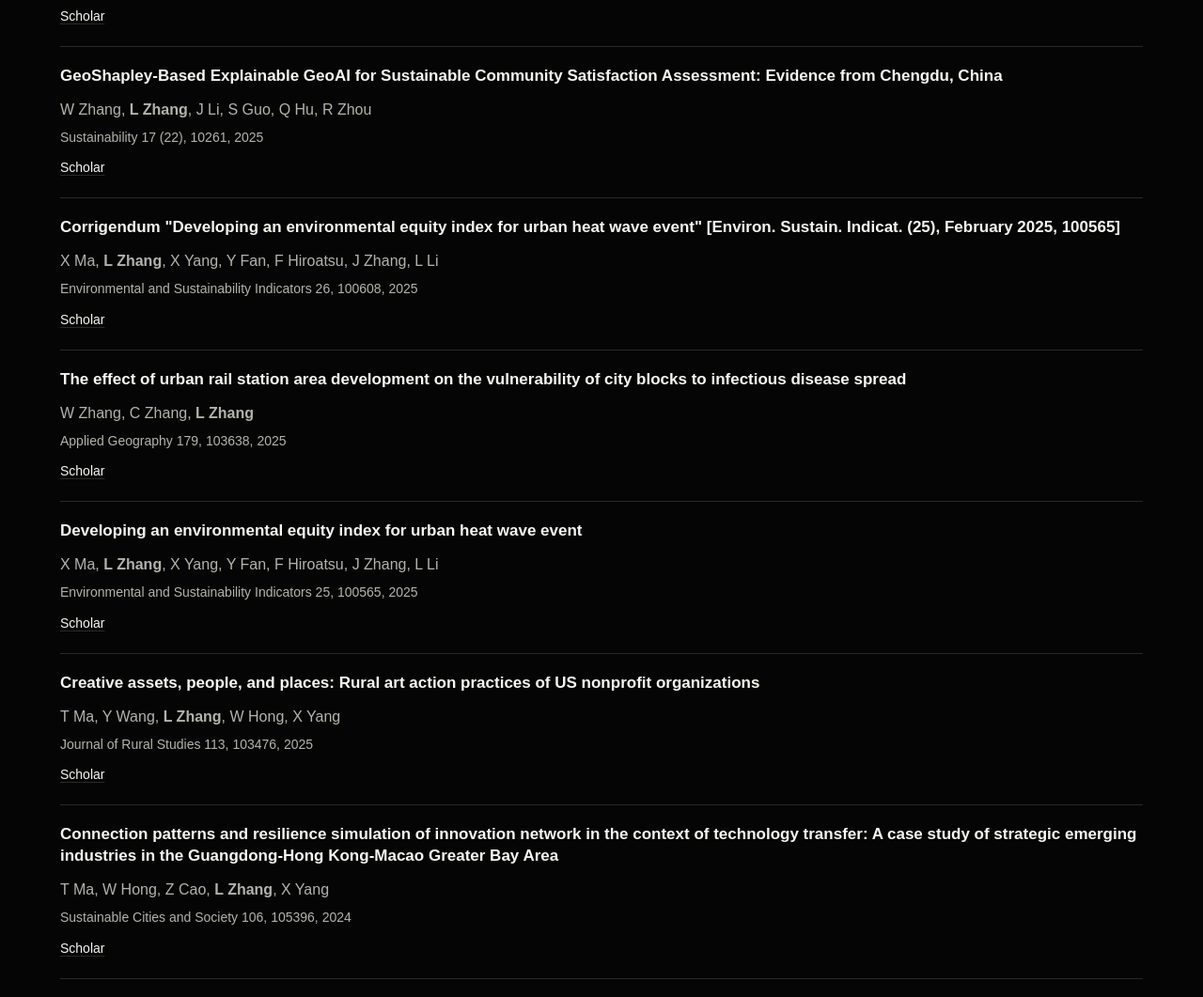
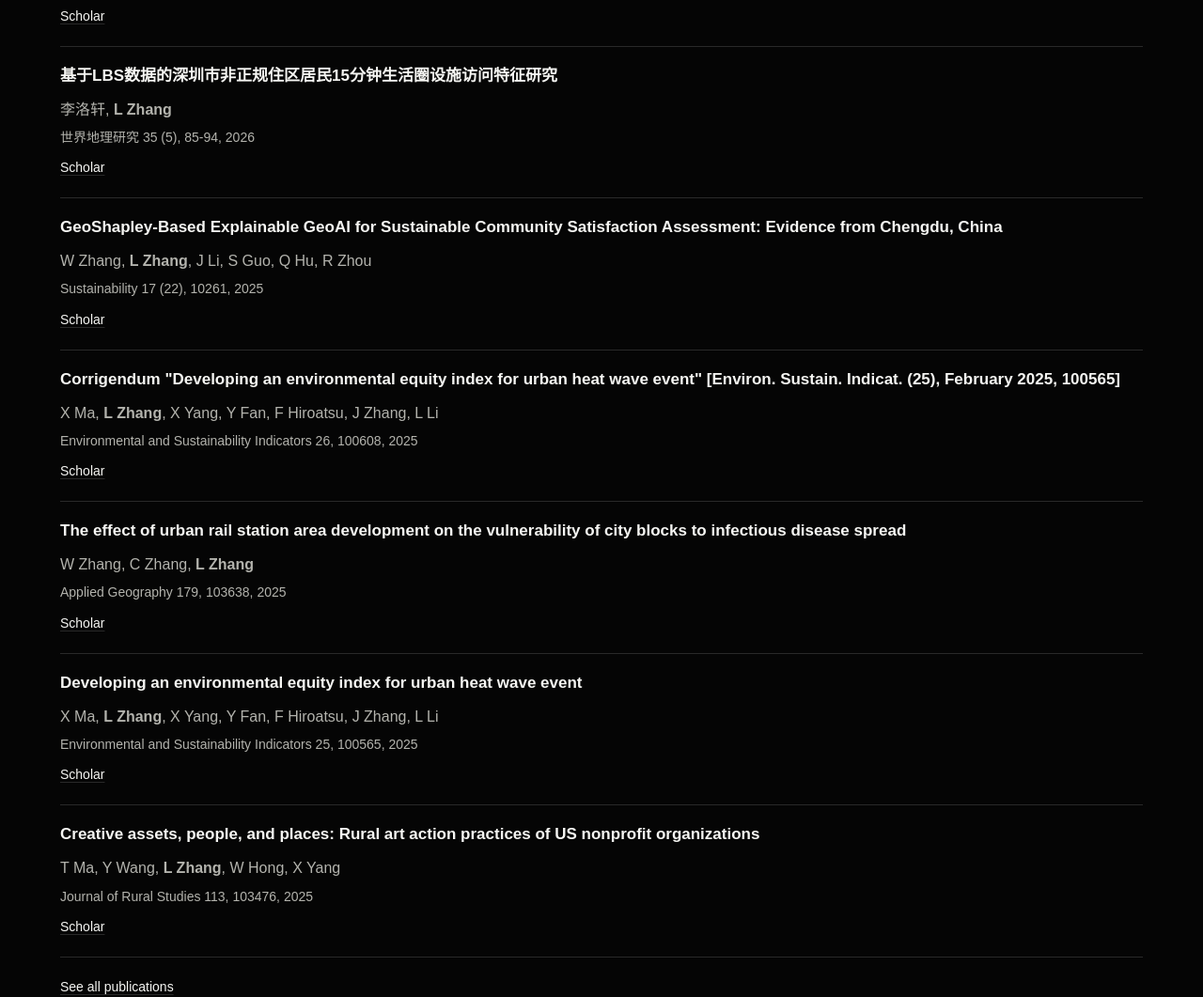
Before and after one commit to Joshuatreeeee/zhangli.github.io, a plain HTML site: page index.html in a window 1280 px wide. Shown: the part 2527-3588 px from the top of the page at 94% size. Drawn offline with Linux system fonts and the light colour scheme.

Commit message:
Update Google Scholar publications

```diff
--- a/index.html
+++ b/index.html
@@ -144,6 +144,14 @@
             </div>
           </article>
           <article>
+            <h3>基于LBS数据的深圳市非正规住区居民15分钟生活圈设施访问特征研究</h3>
+            <p>李洛轩, <strong>L Zhang</strong></p>
+            <p class="venue">世界地理研究 35 (5), 85-94, 2026</p>
+            <div class="paper-links">
+              <a href="https://saup.szu.edu.cn/info/1094/2432.htm">Faculty profile</a>
+            </div>
+          </article>
+          <article>
             <h3>GeoShapley-Based Explainable GeoAI for Sustainable Community Satisfaction Assessment: Evidence from Chengdu, China</h3>
             <p>W Zhang, <strong>L Zhang</strong>, J Li, S Guo, Q Hu, R Zhou</p>
             <p class="venue">Sustainability 17 (22), 10261, 2025</p>
--- a/publications.json
+++ b/publications.json
@@ -26,6 +26,13 @@
     "venue": "Urban Climate 65, 102750, 2026",
     "year": 2026,
     "url": "https://scholar.google.com/citations?view_op=view_citation&hl=zh-CN&user=Ibcfs-sAAAAJ&sortby=pubdate&citation_for_view=Ibcfs-sAAAAJ:zYLM7Y9cAGgC"
+  },
+  {
+    "title": "基于LBS数据的深圳市非正规住区居民15分钟生活圈设施访问特征研究",
+    "authors": "李洛轩, L Zhang",
+    "venue": "世界地理研究 35 (5), 85-94, 2026",
+    "year": 2026,
+    "url": "https://saup.szu.edu.cn/info/1094/2432.htm"
   },
   {
     "title": "GeoShapley-Based Explainable GeoAI for Sustainable Community Satisfaction Assessment: Evidence from Chengdu, China",
@@ -63,10 +70,10 @@
     "url": "https://scholar.google.com/citations?view_op=view_citation&hl=zh-CN&user=Ibcfs-sAAAAJ&sortby=pubdate&citation_for_view=Ibcfs-sAAAAJ:Y0pCki6q_DkC"
   },
   {
-    "title": "Connection patterns and resilience simulation of innovation network in the context of technology transfer: A case study of strategic emerging industries in the Guangdong-Hong Kong-Macao Greater Bay Area",
-    "authors": "T Ma, W Hong, Z Cao, L Zhang, X Yang",
-    "venue": "Sustainable Cities and Society 106, 105396, 2024",
+    "title": "Parametric design and multi-objective optimization of daylight performance in gallery skylight systems: A case study on the high museum expansion",
+    "authors": "K Li, H Fukuda, L Zhang, R Zhou",
+    "venue": "Energy and Buildings 311, 114136, 2024",
     "year": 2024,
-    "url": "https://scholar.google.com/citations?view_op=view_citation&hl=zh-CN&user=Ibcfs-sAAAAJ&sortby=pubdate&citation_for_view=Ibcfs-sAAAAJ:W7OEmFMy1HYC"
+    "url": "https://scholar.google.com/citations?view_op=view_citation&hl=zh-CN&user=Ibcfs-sAAAAJ&sortby=pubdate&citation_for_view=Ibcfs-sAAAAJ:YsMSGLbcyi4C"
   }
 ]
```
